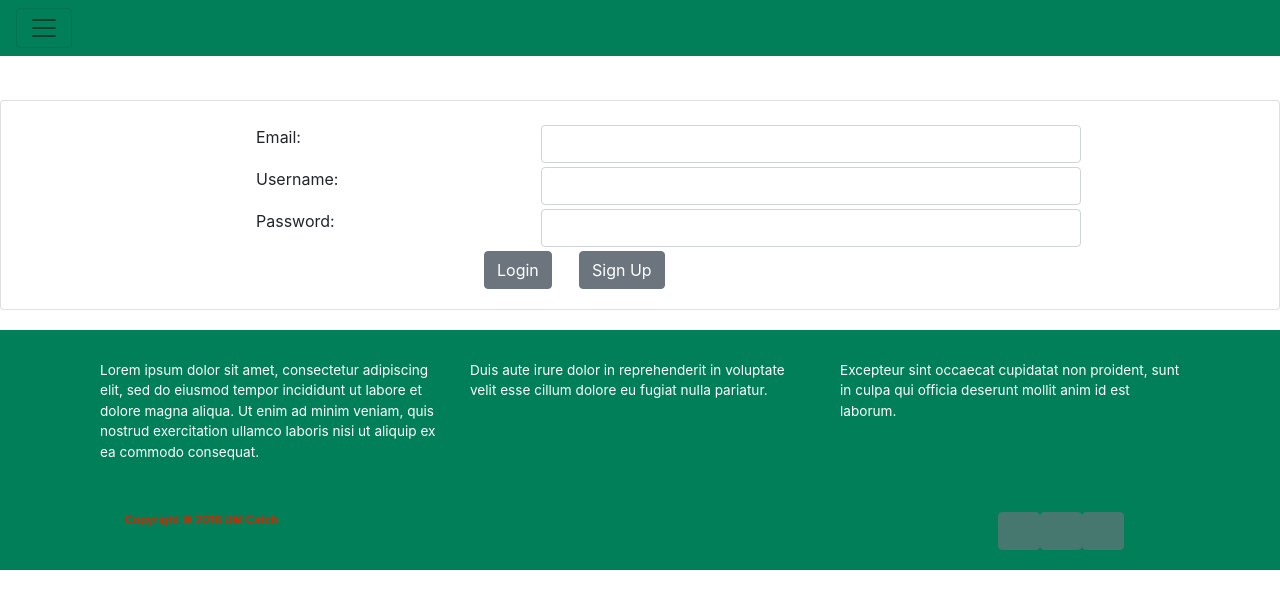
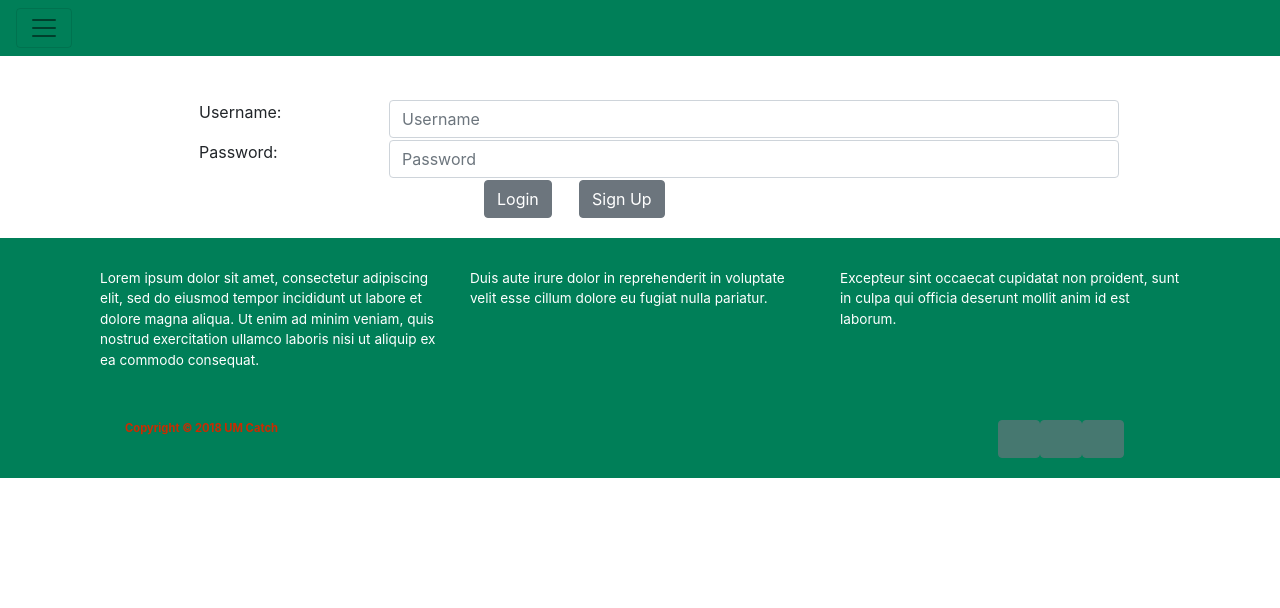
Before and after one commit to Redrecovery9/UmCatch, a Vue app: page / in a window 1280 px wide. Shown: the top 608 px of the page. Built offline with nearby package versions, Linux system fonts and the light colour scheme; some icons are missing.

Commit message:
restyling login window

```diff
--- a/src/components/home/Login.vue
+++ b/src/components/home/Login.vue
@@ -1,18 +1,34 @@
 <template>
  <div class="login">
    <div class="loginCardBody">
-     <b-card>
-       <b-container>
-        <b-row class="my-1" v-for="type in types" :key="type">
-          <b-col sm="3" class='labels'><label :for="`type-${type}`">{{ type }}:</label></b-col>
-          <b-col sm="6"><b-form-input :id="`type-${type}`" :type="type"></b-form-input></b-col>
-        </b-row>
-        <b-row>
-          <b-col sm='1' class='loginButton'><b-button>Login</b-button></b-col>
-          <b-col sm='3' class='signupButton'><b-button>Sign Up</b-button></b-col>
-        </b-row>
-       </b-container>
-     </b-card>
+     <b-container>
+       <b-row>
+         <b-col sm='2' class='labels'>
+           <p>Username:</p>
+         </b-col>
+         <b-col sm='8'>
+           <b-form-input class='UsernameCol'
+                  type="Username"
+                  placeholder="Username">
+            </b-form-input>
+          </b-col>
+       </b-row>
+       <b-row>
+         <b-col sm='2' class='labels'>
+           <p>Password:</p>
+         </b-col>
+         <b-col sm='8'>
+           <b-form-input class='passwordCol'
+                  type="password"
+                  placeholder="Password">
+            </b-form-input>
+          </b-col>
+       </b-row>
+      <b-row>
+        <b-col sm='1' class='loginCol'><b-button class='loginButton'>Login</b-button></b-col>
+        <b-col sm='3' class='signupCol'><b-button class='signupButton'>Sign Up</b-button></b-col>
+      </b-row>
+     </b-container>
    </div>
  </div>
 </template>
@@ -22,9 +38,7 @@ export default {
   name: 'Login',
   data () {
     return {
-      types: [
-        'Email', 'Username', 'Password',
-      ]
+
     }
   },
   methods: {
@@ -35,10 +49,26 @@ export default {
 
 <style>
 .labels {
-  margin-left: 15%;
+  margin-left: 10%;
+}
+.loginCol {
+  margin-left: 35%;
 }
 .loginButton {
-  margin-left: 35%;
+  background-color: #CB2B00;
+  border: none;
+}
+.loginButton:hover {
+  background-color: #007F58;
+  border: none;
+}
+.signupButton {
+  background-color: #CB2B00;
+  border: none;
+}
+.signupButton:hover {
+  background-color: #007F58;
+  border: none;
 }
 
 </style>
```
